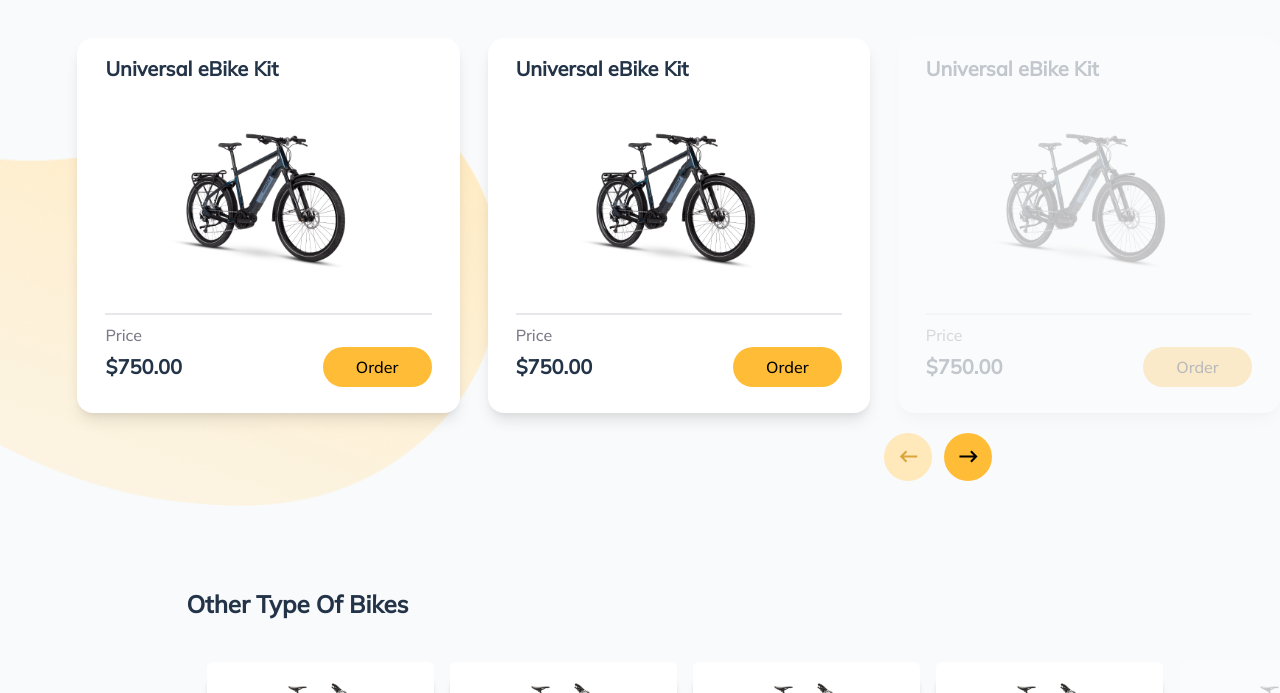
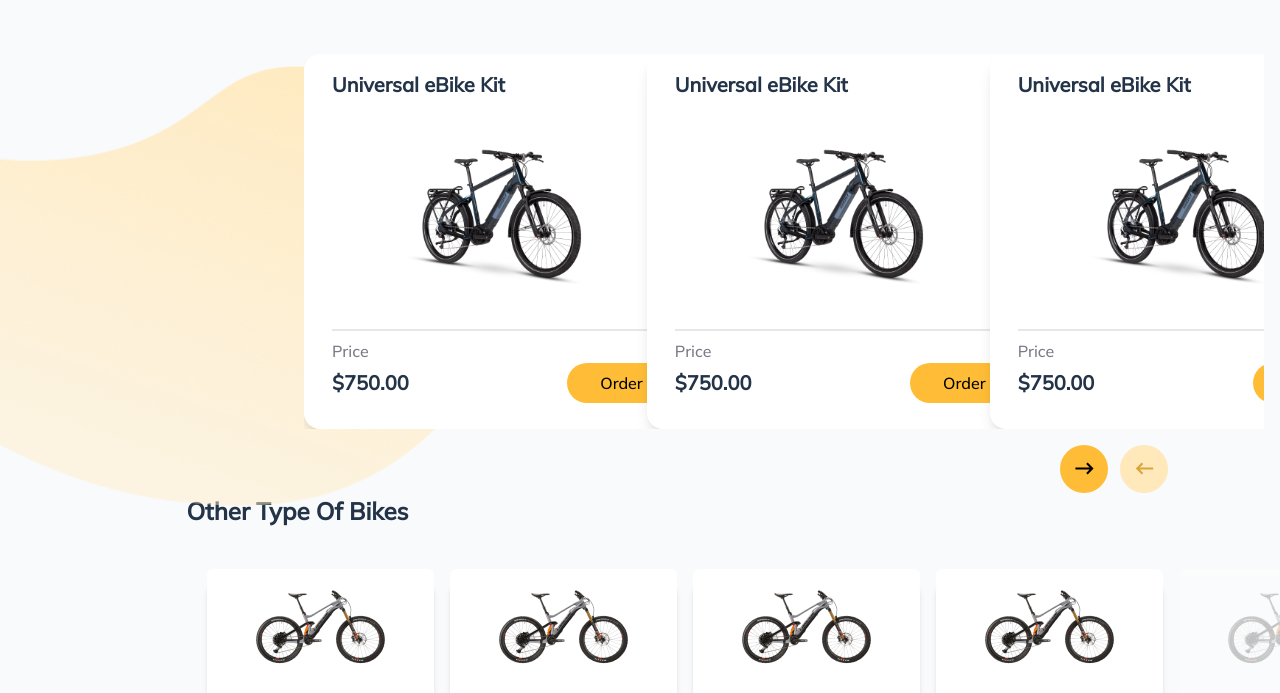
Before and after one commit to Sikal10/bike-landingpage, a Next.js app: page / in a window 1280 px wide. Shown: the part 695-1388 px from the top of the page. Built offline with nearby package versions, Linux system fonts and the light colour scheme.

Commit message:
slider updated

```diff
--- a/components/Bike.jsx
+++ b/components/Bike.jsx
@@ -7,10 +7,10 @@ const Bike = () => {
             <section id={"#product"} className={"hidden md:block relative mb-[105px] bg-gray-50"}>
                 <img src="/images/Vector (1).png" className={"absolute w-[500px] top-7 right-0 left-0 bottom-0"} alt=""/>
 
-                <div className={" mx-auto relative"}>
-                    <div className={"mt-12 justify-end space-x-7 flex items-center"}>
+                <div className={"relative overflow-x-scroll pb-4 border border-black scrollbar-thumb-gray-100 scrollbar-thin"}>
+                    <div className={"mt-12 justify-end py-4 space-x-7 w-[85vw] ml-80 flex items-center"}>
                         {/*card1*/}
-                        <section className={"py-4 px-7 w-[382.2px] h-[375.23px] rounded-2xl bg-white shadow-lg"}>
+                        <section className={"flex-1 py-4 px-7 min-w-[400px] h-[375.23px] rounded-2xl bg-white shadow-lg"}>
                             <h2 className={"text-[20px] font-mulish text-[#233348] font-bold"}>Universal eBike Kit</h2>
                             <img src="/images/brampton.png" className={"w-[199px] object-contain h-[229px] block mx-auto"}
                                  alt=""/>
@@ -23,7 +23,7 @@ const Bike = () => {
                         </section>
 
                         {/*card2*/}
-                        <section className={"py-4 px-7 w-[382.2px] h-[375.23px] rounded-2xl bg-white shadow-lg"}>
+                        <section className={"flex-1 py-4 px-7 min-w-[400px] h-[375.23px] rounded-2xl bg-white shadow-lg"}>
                             <h2 className={"text-[20px] text-[#233348] font-mulish font-bold"}>Universal eBike Kit</h2>
                             <img src="/images/brampton.png" className={"w-[199px] object-contain h-[229px] block mx-auto"}
                                  alt=""/>
@@ -36,7 +36,7 @@ const Bike = () => {
                         </section>
 
                         {/*card3*/}
-                        <section className={"py-4 opacity-25 px-7 w-[382.2px] h-[375.23px] rounded-2xl bg-white shadow-lg"}>
+                        <section className={"flex-1 py-4 opacity-25 px-7 min-w-[400px] h-[375.23px] rounded-2xl bg-white shadow-lg"}>
                             <h2 className={"text-[20px] text-[#233348]  font-mulish font-bold"}>Universal eBike Kit</h2>
                             <img src="/images/brampton.png" className={"w-[199px] object-contain h-[229px] block mx-auto"}
                                  alt=""/>
@@ -50,14 +50,7 @@ const Bike = () => {
 
                     </div>
 
-                    <div className={"flex space-x-3 justify-end mr-72 items-center my-5"}>
-                        <button className={"bg-[#FFE8B9] flex items-center justify-center rounded-full h-[48px] w-[48px]"}>
-                            <CgArrowLeft className={"text-[#DAA53A] text-[25px]"}/></button>
-                        <button className={"bg-[#FFBD37] flex items-center justify-center rounded-full h-[48px] w-[48px]"}>
-                            <CgArrowRight className={"text-[25px]"}/></button>
-                    </div>
                 </div>
-
             </section>
 
             <section className={"md:hidden relative mb-[105px] bg-gray-50"}>
--- /dev/null
+++ b/components/Bikes.jsx
@@ -0,0 +1,96 @@
+import React from 'react';
+import { Swiper, SwiperSlide } from 'swiper/react'
+import 'swiper/css';
+import 'swiper/css/navigation';
+import SwiperCore, { Navigation} from 'swiper'
+import {CgArrowLeft, CgArrowRight} from "react-icons/cg";
+
+SwiperCore.use([Navigation]);
+
+const Slider = () => {
+    return (
+        <div className='relative'>
+            <img src="/images/Vector (1).png" className={"absolute w-[500px] top-7 right-0 left-0 bottom-0"} alt=""/>
+
+            <div className={" max-w-[1200px] mt-5 p-4 space-x-7 flex ml-72"}>
+                <Swiper
+                    className="swiper-wrapper"
+                    slidesPerView={2.8}
+                    navigation={{
+                        prevEl: ".custom-prev1",
+                        nextEl: ".custom-next1",
+                    }}
+                    watchSlidesVisibility={true}
+                    pagination={{ clickable: true }}
+                    onSwiper={(swiper) => console.log(swiper)}
+                    onSlideChange={() => console.log('slide change')}
+                >
+                        <SwiperSlide>
+                            <section className={" py-4 px-7 w-[400px] h-[375.23px] rounded-2xl bg-white shadow-lg"}>
+                                <h2 className={"text-[20px] text-[#233348] font-mulish font-bold"}>Universal eBike Kit</h2>
+                                <img src="/images/brampton.png" className={"w-[199px] object-contain h-[229px] block mx-auto"}
+                                     alt=""/>
+                                <hr className={"bg-[#C2CFE0] border"}/>
+                                <p className={"text-[#7D7987] font-mulish mt-2 text-[16px]"}>Price</p>
+                                <div className={"flex items-center font-mulish justify-between"}>
+                                    <p className={"text-[20px] text-[#233348] font-mulish font-bold"}>$750.00</p>
+                                    <button className={"bg-[#FFBD37] w-[109px] font-mulish h-[40px] rounded-full"}>Order</button>
+                                </div>
+                            </section>
+                        </SwiperSlide>
+                        <SwiperSlide>
+                            <section className={" py-4 px-7 w-[400px] h-[375.23px] rounded-2xl bg-white shadow-lg"}>
+                                <h2 className={"text-[20px] text-[#233348] font-mulish font-bold"}>Universal eBike Kit</h2>
+                                <img src="/images/brampton.png" className={"w-[199px] object-contain h-[229px] block mx-auto"}
+                                     alt=""/>
+                                <hr className={"bg-[#C2CFE0] border"}/>
+                                <p className={"text-[#7D7987] font-mulish mt-2 text-[16px]"}>Price</p>
+                                <div className={"flex items-center font-mulish justify-between"}>
+                                    <p className={"text-[20px] text-[#233348] font-mulish font-bold"}>$750.00</p>
+                                    <button className={"bg-[#FFBD37] w-[109px] font-mulish h-[40px] rounded-full"}>Order</button>
+                                </div>
+                            </section>
+                        </SwiperSlide>
+                        <SwiperSlide>
+                            <section className={" py-4 px-7 w-[400px] h-[375.23px] rounded-2xl bg-white shadow-lg"}>
+                                <h2 className={"text-[20px] text-[#233348] font-mulish font-bold"}>Universal eBike Kit</h2>
+                                <img src="/images/brampton.png" className={"w-[199px] object-contain h-[229px] block mx-auto"}
+                                     alt=""/>
+                                <hr className={"bg-[#C2CFE0] border"}/>
+                                <p className={"text-[#7D7987] font-mulish mt-2 text-[16px]"}>Price</p>
+                                <div className={"flex items-center font-mulish justify-between"}>
+                                    <p className={"text-[20px] text-[#233348] font-mulish font-bold"}>$750.00</p>
+                                    <button className={"bg-[#FFBD37] w-[109px] font-mulish h-[40px] rounded-full"}>Order</button>
+                                </div>
+                            </section>
+                        </SwiperSlide>
+                        <SwiperSlide>
+                            <section className={" py-4 px-7 w-[400px] h-[375.23px] rounded-2xl bg-white shadow-lg"}>
+                                <h2 className={"text-[20px] text-[#233348] font-mulish font-bold"}>Universal eBike Kit</h2>
+                                <img src="/images/brampton.png" className={"w-[199px] object-contain h-[229px] block mx-auto"}
+                                     alt=""/>
+                                <hr className={"bg-[#C2CFE0] border"}/>
+                                <p className={"text-[#7D7987] font-mulish mt-2 text-[16px]"}>Price</p>
+                                <div className={"flex items-center font-mulish justify-between"}>
+                                    <p className={"text-[20px] text-[#233348] font-mulish font-bold"}>$750.00</p>
+                                    <button className={"bg-[#FFBD37] w-[109px] font-mulish h-[40px] rounded-full"}>Order</button>
+                                </div>
+                            </section>
+                        </SwiperSlide>
+                </Swiper>
+            </div>
+
+            <div className={"relative max-w-sm ml-[1060px] flex space-x-3 "}>
+                <div className={"custom-next1 cursor-pointer"}>
+                    <CgArrowRight className={"text-[25px]"}/>
+                </div>
+                <div className={"custom-prev1 cursor-pointer"}>
+                    <CgArrowLeft className={"text-[#DAA53A] text-[25px]"}/>
+                </div>
+
+            </div>
+        </div>
+    );
+};
+
+export default Slider;
--- a/components/Home.jsx
+++ b/components/Home.jsx
@@ -4,12 +4,16 @@ import BikeSectionTwo from "./BikeSectionTwo";
 import Hybrid from "./Hybrid";
 import Review from "./Review";
 import Footer from "./Footer";
+import Bikes from "./Bikes";
+import Slider from "./Bikes";
+import MobileBike from "./MobileBike";
 
 const Home = () => {
     return (
         <div className={"bg-gray-50 scrollbar-hide min-h-screen overflow-y-scroll overflow-x-hidden"}>
             <Hero />
-            <Bike />
+            <Slider/>
+            <MobileBike />
             <BikeSectionTwo />
             <Hybrid />
             <Review />
--- /dev/null
+++ b/components/MobileBike.jsx
@@ -0,0 +1,51 @@
+import React from 'react';
+import {CgArrowLeft, CgArrowRight} from "react-icons/cg";
+
+const MobileBike = () => {
+    return (
+            <section className={"md:hidden relative mb-[105px] bg-gray-50"}>
+                <img src="/images/Vector (1).png" className={"absolute w-[500px] top-7 right-0 left-0 bottom-0"} alt=""/>
+
+                <div className={""}>
+                    <div className={"space-y-5"}>
+                        {/*card1*/}
+                        <section className={"mx-5 p-3 relative h-[375.23px] rounded-2xl bg-white shadow-md"}>
+                            <h2 className={"text-[20px]  font-mulish text-[#233348] font-bold"}>Universal eBike Kit</h2>
+                            <img src="/images/brampton.png" className={"w-[199px] object-contain h-[229px] block mx-auto"}
+                                 alt=""/>
+                            <hr className={"bg-[#C2CFE0] border"}/>
+                            <p className={"text-[#7D7987] font-mulish mt-2 text-[16px]"}>Price</p>
+                            <div className={"flex items-center justify-between"}>
+                                <p className={"text-[20px] font-mulish text-[#233348] font-bold"}>$750.00</p>
+                                <button className={"bg-[#FFBD37] font-mulish w-[109px] h-[40px] rounded-full"}>Order</button>
+                            </div>
+                        </section>
+
+                        {/*card3*/}
+                        <section className={"mx-5 p-3 relative h-[375.23px] rounded-2xl bg-white shadow-md"}>
+                            <h2 className={"text-[20px] text-[#233348] font-mulish font-bold"}>Universal eBike Kit</h2>
+                            <img src="/images/brampton.png" className={"w-[199px] object-contain h-[229px] block mx-auto"}
+                                 alt=""/>
+                            <hr className={"bg-[#C2CFE0] border"}/>
+                            <p className={"text-[#7D7987] mt-2 font-mulish text-[16px]"}>Price</p>
+                            <div className={"flex items-center justify-between"}>
+                                <p className={"text-[20px] font-mulish text-[#233348] font-bold"}>$750.00</p>
+                                <button className={"bg-[#FFBD37] font-mulish w-[109px] h-[40px] rounded-full"}>Order</button>
+                            </div>
+                        </section>
+
+                    </div>
+
+                    <div className={"flex space-x-3 justify-end items-center m-5"}>
+                        <button className={"bg-[#FFE8B9] flex items-center justify-center rounded-full h-[48px] w-[48px]"}>
+                            <CgArrowLeft className={"text-[#DAA53A] text-[25px]"}/></button>
+                        <button className={"bg-[#FFBD37] flex items-center justify-center rounded-full h-[48px] w-[48px]"}>
+                            <CgArrowRight className={"text-[25px]"}/></button>
+                    </div>
+                </div>
+
+            </section>
+    );
+};
+
+export default MobileBike;
--- a/package.json
+++ b/package.json
@@ -13,6 +13,7 @@
     "react": "17.0.2",
     "react-dom": "17.0.2",
     "react-icons": "^4.3.1",
+    "swiper": "^7.2.0",
     "tailwind-scrollbar-hide": "^1.1.5"
   },
   "devDependencies": {
--- a/styles/globals.css
+++ b/styles/globals.css
@@ -3,3 +3,14 @@
 @tailwind base;
 @tailwind components;
 @tailwind utilities;
+
+@layer components {
+    .custom-next1 {
+        @apply bg-[#FFBD37] flex items-center justify-center rounded-full h-[48px] w-[48px]
+    }
+    .custom-prev1 {
+        @apply bg-[#FFE8B9] flex items-center justify-center rounded-full h-[48px] w-[48px]
+    }
+    .swiper-wrapper {
+    }
+}
```
Also changed, not shown: 1 other file (tests, documents, lock files or other folders).
